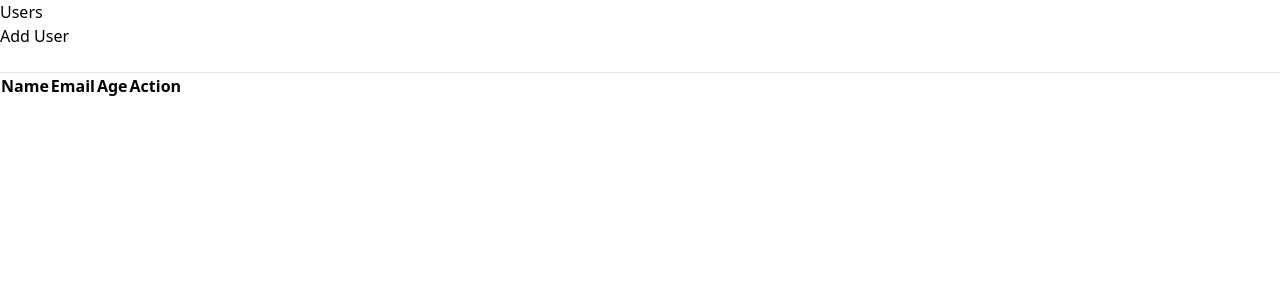
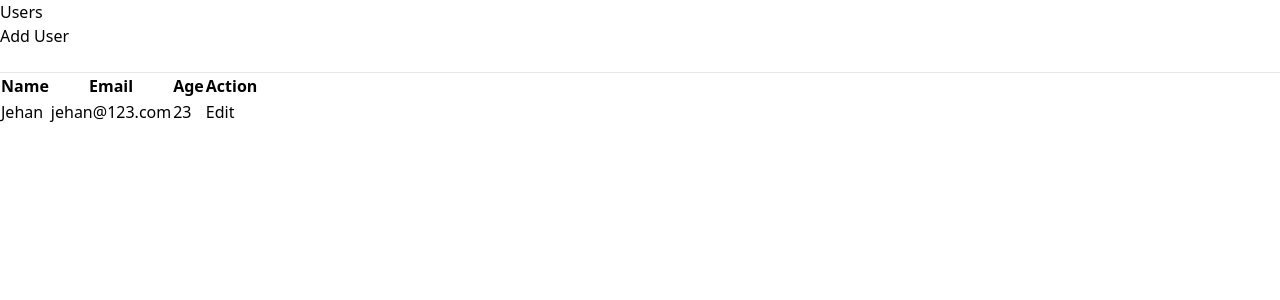
Before and after one commit to BackendExpert/node-crud-MREN, a React (Vite) app in the folder client/: page /Users in a window 1280 px wide. Shown: the top 300 px of the page. Built offline with nearby package versions, Linux system fonts and the light colour scheme; some icons are missing.

Commit message:
Update
Co-Authored-By: JehanKandy  <jehankandy@gmail.com>

```diff
--- a/client/src/Users/Users.tsx
+++ b/client/src/Users/Users.tsx
@@ -1,7 +1,12 @@
 import IonIcon from "@reacticons/ionicons"
+import { useState } from "react"
 import { Link } from "react-router-dom"
 
 const Users = () => {
+    const [users, SetUsers] = useState([{
+        Name: "Jehan", Email: "jehan@123.com", Age: 23
+    }])
+
   return (
     <div className="bg-blue-700 w-full h-screen">
         <div className="container mx-auto px-12 py-10">
@@ -17,14 +22,27 @@ const Users = () => {
                 <table className="table">
                     <thead>
                         <tr>
-                            <th>Name</th>
-                            <th>Email</th>
-                            <th>Age</th>
-                            <th>Action</th>
+                            <th className="px-16">Name</th>
+                            <th className="px-16">Email</th>
+                            <th className="px-16">Age</th>
+                            <th className="px-16">Action</th>
                         </tr>
                     </thead>
                     <tbody>
-
+                        {
+                            users.map((user) => {
+                                return (
+                                    <tr>
+                                        <td>{user.Name}</td>
+                                        <td>{user.Email}</td>
+                                        <td className="text-center">{user.Age}</td>
+                                        <td>
+                                            <button className="px-6 text-white py-1 rounded bg-blue-400 duration-500 hover:bg-blue-600">Edit</button>
+                                        </td>
+                                    </tr>
+                                )
+                            })
+                        }
                     </tbody>
                 </table>
             </div>
```
